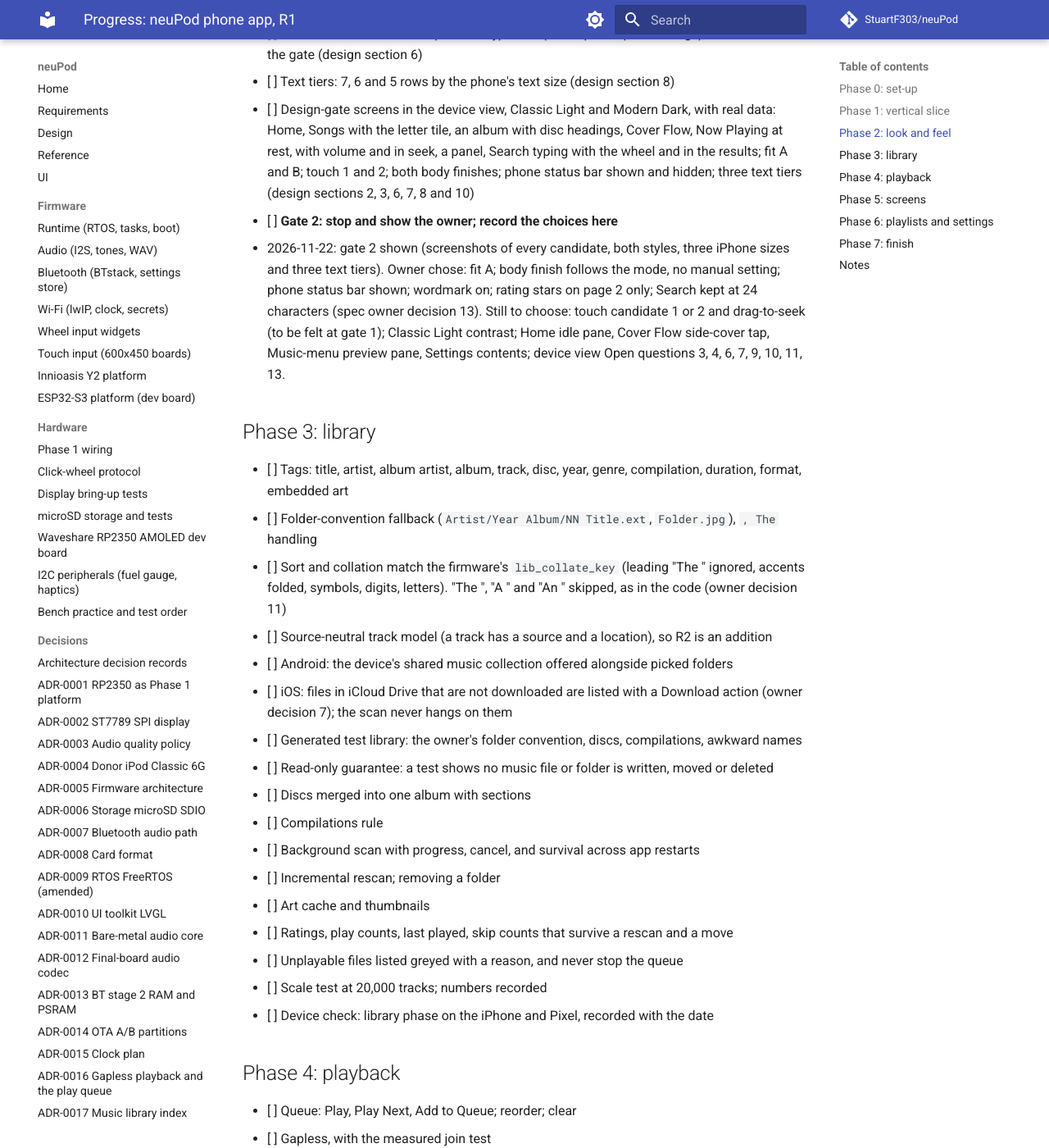
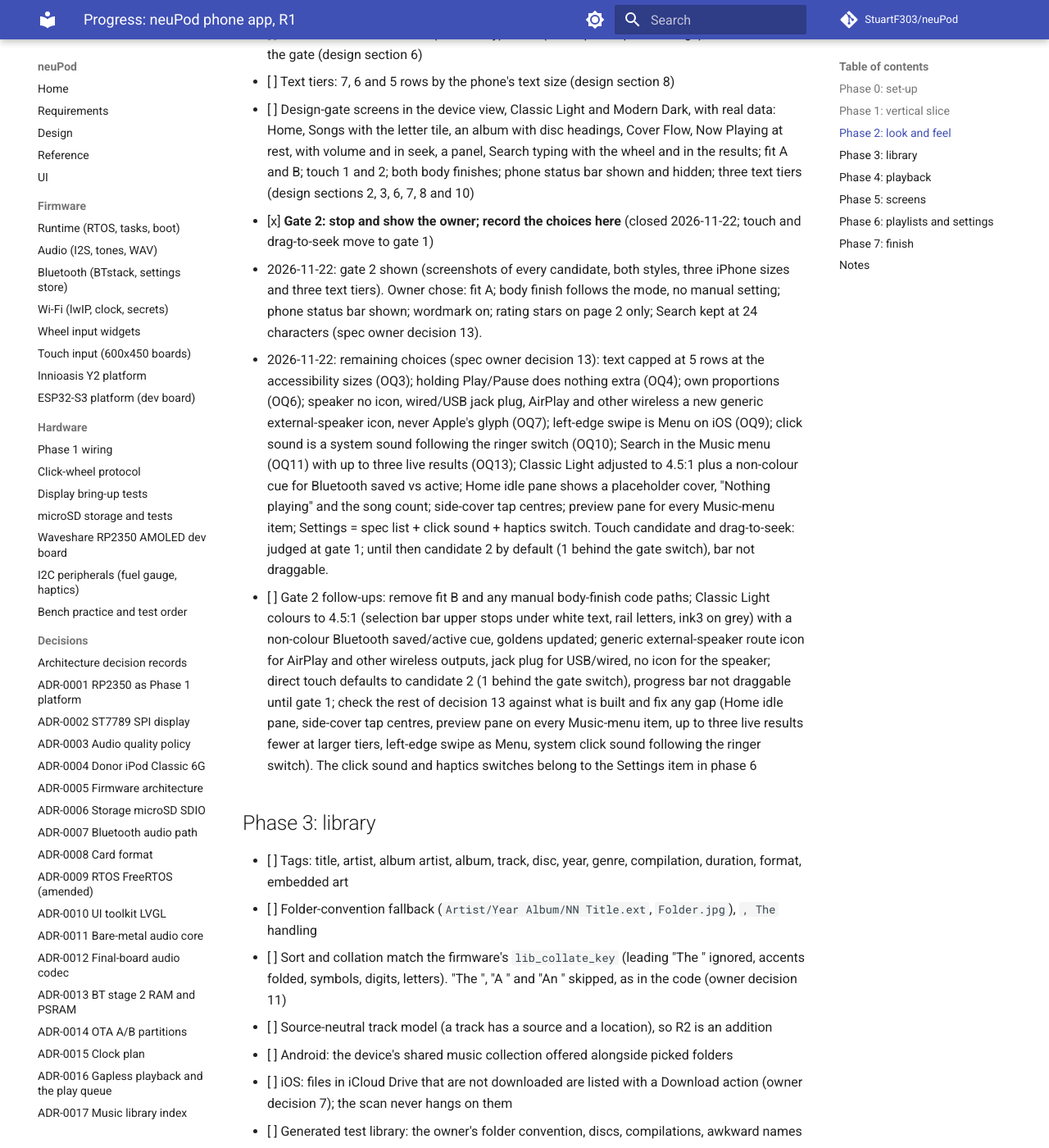
Before and after one commit to StuartF303/neuPod, an MkDocs documentation site: the page built from docs/app/PROGRESS.md, in a window 1280 px wide and 1400 px high, scrolled down 1810 px. Shown: the whole window at 82% size. Built offline with MkDocs 1.6.1 and Material for MkDocs 9.7.7, drawn with Linux system fonts in a browser that asks for light colours; comment, search, counter and statistics services are not loaded; some of the changed text lies outside the part shown.

Commit message:
docs(app): close gate 2 with the owner's remaining choices (#129)
* docs(app): close gate 2 with the owner's remaining choices

Records the owner's answers to the rest of gate 2 in spec owner decision 13
and PROGRESS: device view Open questions 3, 4, 6, 7, 9, 10, 11 and 13,
Classic Light contrast, Home's idle pane, the Cover Flow side-cover tap,
the Music menu preview pane and Settings contents. Direct touch and
drag-to-seek move to gate 1 (candidate 2 by default until then). Adds the
gate 2 follow-up item and the click sound and haptics switches to Settings.

Co-Authored-By: Claude Opus 5.5 <noreply@anthropic.com>

* docs(app): gate 2 record, review fixes: pointers from the design open questions, stale wording

Co-Authored-By: Claude Opus 5.5 <noreply@anthropic.com>

---------

Co-authored-by: Stuart Fraser <stuart@wallet.services>
Co-authored-by: Claude Opus 5.5 <noreply@anthropic.com>

```diff
--- a/docs/app/PROGRESS.md
+++ b/docs/app/PROGRESS.md
@@ -42,8 +42,10 @@ Every item means: works on Android and iOS, covered by tests at the levels the s
 - [ ] Direct touch candidates 1 (wheel only) and 2 (wheel plus taps and drags), switchable for the gate (design section 6)
 - [ ] Text tiers: 7, 6 and 5 rows by the phone's text size (design section 8)
 - [ ] Design-gate screens in the device view, Classic Light and Modern Dark, with real data: Home, Songs with the letter tile, an album with disc headings, Cover Flow, Now Playing at rest, with volume and in seek, a panel, Search typing with the wheel and in the results; fit A and B; touch 1 and 2; both body finishes; phone status bar shown and hidden; three text tiers (design sections 2, 3, 6, 7, 8 and 10)
-- [ ] **Gate 2: stop and show the owner; record the choices here**
-  - 2026-11-22: gate 2 shown (screenshots of every candidate, both styles, three iPhone sizes and three text tiers). Owner chose: fit A; body finish follows the mode, no manual setting; phone status bar shown; wordmark on; rating stars on page 2 only; Search kept at 24 characters (spec owner decision 13). Still to choose: touch candidate 1 or 2 and drag-to-seek (to be felt at gate 1); Classic Light contrast; Home idle pane, Cover Flow side-cover tap, Music-menu preview pane, Settings contents; device view Open questions 3, 4, 6, 7, 9, 10, 11, 13.
+- [x] **Gate 2: stop and show the owner; record the choices here** (closed 2026-11-22; touch and drag-to-seek move to gate 1)
+  - 2026-11-22: gate 2 shown (screenshots of every candidate, both styles, three iPhone sizes and three text tiers). Owner chose: fit A; body finish follows the mode, no manual setting; phone status bar shown; wordmark on; rating stars on page 2 only; Search kept at 24 characters (spec owner decision 13).
+  - 2026-11-22: remaining choices (spec owner decision 13): text capped at 5 rows at the accessibility sizes (OQ3); holding Play/Pause does nothing extra (OQ4); own proportions (OQ6); speaker no icon, wired/USB jack plug, AirPlay and other wireless a new generic external-speaker icon, never Apple's glyph (OQ7); left-edge swipe is Menu on iOS (OQ9); click sound is a system sound following the ringer switch (OQ10); Search in the Music menu (OQ11) with up to three live results (OQ13); Classic Light adjusted to 4.5:1 plus a non-colour cue for Bluetooth saved vs active; Home idle pane shows a placeholder cover, "Nothing playing" and the song count; side-cover tap centres; preview pane for every Music-menu item; Settings = spec list + click sound + haptics switch. Touch candidate and drag-to-seek: judged at gate 1; until then candidate 2 by default (1 behind the gate switch), bar not draggable.
+- [ ] Gate 2 follow-ups: remove fit B and any manual body-finish code paths; Classic Light colours to 4.5:1 (selection bar upper stops under white text, rail letters, ink3 on grey) with a non-colour Bluetooth saved/active cue, goldens updated; generic external-speaker route icon for AirPlay and other wireless outputs, jack plug for USB/wired, no icon for the speaker; direct touch defaults to candidate 2 (1 behind the gate switch), progress bar not draggable until gate 1; check the rest of decision 13 against what is built and fix any gap (Home idle pane, side-cover tap centres, preview pane on every Music-menu item, up to three live results fewer at larger tiers, left-edge swipe as Menu, system click sound following the ringer switch). The click sound and haptics switches belong to the Settings item in phase 6
 
 ## Phase 3: library
 
@@ -91,7 +93,7 @@ Every item means: works on Android and iOS, covered by tests at the levels the s
 - [ ] Cover Flow
 - [ ] Fast-scroll letter index
 - [ ] Letter ring model: a port of the firmware's text entry in search mode (`app/include/wheel_input.h`, `app/ui/input/wheel_input.c`, `docs/ui-input.md`), not a reimplementation, with tests mirroring `tests/test_wheel_input.c`
-- [ ] Search, typed with the wheel (owner decision 12; device view design, "Search, by the wheel"): the field, the letter ring and the firmware's six mode chips (`abc`, `ABC`, `123`, `#!?`, `space`, `del`), the wheel turning the ring one glyph a detent, the centre typing the glyph (a space on `space`, a delete on `del`), Previous and Next moving along the chips, the live results (three as drawn; design Open question 13), the count in the status bar, Menu deleting one character, held 0.6 s clearing, on an empty field leaving, Play/Pause to the results list where the wheel scrolls and the centre opens a row, Menu back to typing with the text kept; never the phone's keyboard. The design's chip table shows five chips; it is superseded on that point by the owner's choice of six
+- [ ] Search, typed with the wheel (owner decision 12; device view design, "Search, by the wheel"): the field, the letter ring and the firmware's six mode chips (`abc`, `ABC`, `123`, `#!?`, `space`, `del`), the wheel turning the ring one glyph a detent, the centre typing the glyph (a space on `space`, a delete on `del`), Previous and Next moving along the chips, the live results (up to three, fewer at larger tiers; owner decision 13), the count in the status bar, Menu deleting one character, held 0.6 s clearing, on an empty field leaving, Play/Pause to the results list where the wheel scrolls and the centre opens a row, Menu back to typing with the text kept; never the phone's keyboard. The design's chip table shows five chips; it is superseded on that point by the owner's choice of six
 - [ ] Now Playing, with rating and the format line (`FLAC 16/44.1`)
 - [ ] Queue screen
 - [ ] Wheel behaviour matches the device on every screen, including fast scroll, and Now Playing seek and system volume with the device's volume bar (owner decision 10)
@@ -106,7 +108,7 @@ Every item means: works on Android and iOS, covered by tests at the levels the s
 - [ ] On-The-Go: add, reorder, clear, save as
 - [ ] Named playlists: create, rename, reorder, delete
 - [ ] `.m3u8` import and export with relative paths
-- [ ] Settings: style and mode, folders, gapless, skip-back, reset statistics
+- [ ] Settings: style and mode, folders, gapless, skip-back, click sound, haptics, reset statistics (owner decision 13)
 - [ ] About and Licences
 - [ ] Device check: playlists moved between the phone and a neuPod card, recorded with the date
 
@@ -137,7 +139,7 @@ Every item means: works on Android and iOS, covered by tests at the levels the s
 
 - 2026-11-22: Owner decision 12: Search is typed with the wheel (#107). The owner chose the firmware's six mode chips, keeping `#!?` (the design drew five). Still to settle in code, not by the team's choice: `docs/ui-input.md` gives the letter-jump tile as 6 steps within 400 ms, hidden 700 ms later, where the device view design says the 2x multiplier and a fade after 250 ms at rest; the code (`ui_list.c`, `ui_rail.c`) decides.
 
-- 2026-11-22: The device view design is in [`docs/design/2026-11-21-app-device-view/`](../design/2026-11-21-app-device-view/README.md) (#103). Its Open questions (thirteen as of #107) are the owner's; none is settled by the team. Where its mock-ups and the specification differ, the build follows the specification and the README text, and the difference is shown at gate 2: the mock-ups' Home is the firmware's: it adds Podcasts (a spec Not goal), Photos and Extras and lacks Playlists; some show a Wi-Fi icon that the README says R1 omits; Now Playing has no rating stars (the spec requires them); the album header shows the disc count instead of the song count and total time; the spec's "seek by dragging the progress bar" conflicts with the design's "the progress bar is not draggable (seek mode is the way to seek)", so both are built switchable for the owner. (The earlier note that Search's wheel was not drawn disabled no longer applies: Search is typed with the wheel.)
+- 2026-11-22: The device view design is in [`docs/design/2026-11-21-app-device-view/`](../design/2026-11-21-app-device-view/README.md) (#103). Its Open questions (thirteen as of #107) are the owner's; none is settled by the team (answered at gate 2: owner decision 13). Where its mock-ups and the specification differ, the build follows the specification and the README text, and the difference is shown at gate 2: the mock-ups' Home is the firmware's: it adds Podcasts (a spec Not goal), Photos and Extras and lacks Playlists; some show a Wi-Fi icon that the README says R1 omits; Now Playing has no rating stars (the spec requires them); the album header shows the disc count instead of the song count and total time; the spec's "seek by dragging the progress bar" conflicts with the design's "the progress bar is not draggable (seek mode is the way to seek)", so both are built switchable for the owner (decision 13: not draggable until judged at gate 1). (The earlier note that Search's wheel was not drawn disabled no longer applies: Search is typed with the wheel.)
 
 - 2026-11-21: Owner decision 9: the app is the device, a drawn-fresh front view with a touch click wheel, buttons and haptics. Phase 2 and the design gate are built around it; the device's 600x450 designs apply to the screen.
 
```
Also changed, not shown: docs/app/README.md (+22 -6 lines), docs/design/2026-11-21-app-device-view/README.md (+4 -0 lines), docs/design/2026-11-21-ui-styles/README.md (+4 -0 lines).
